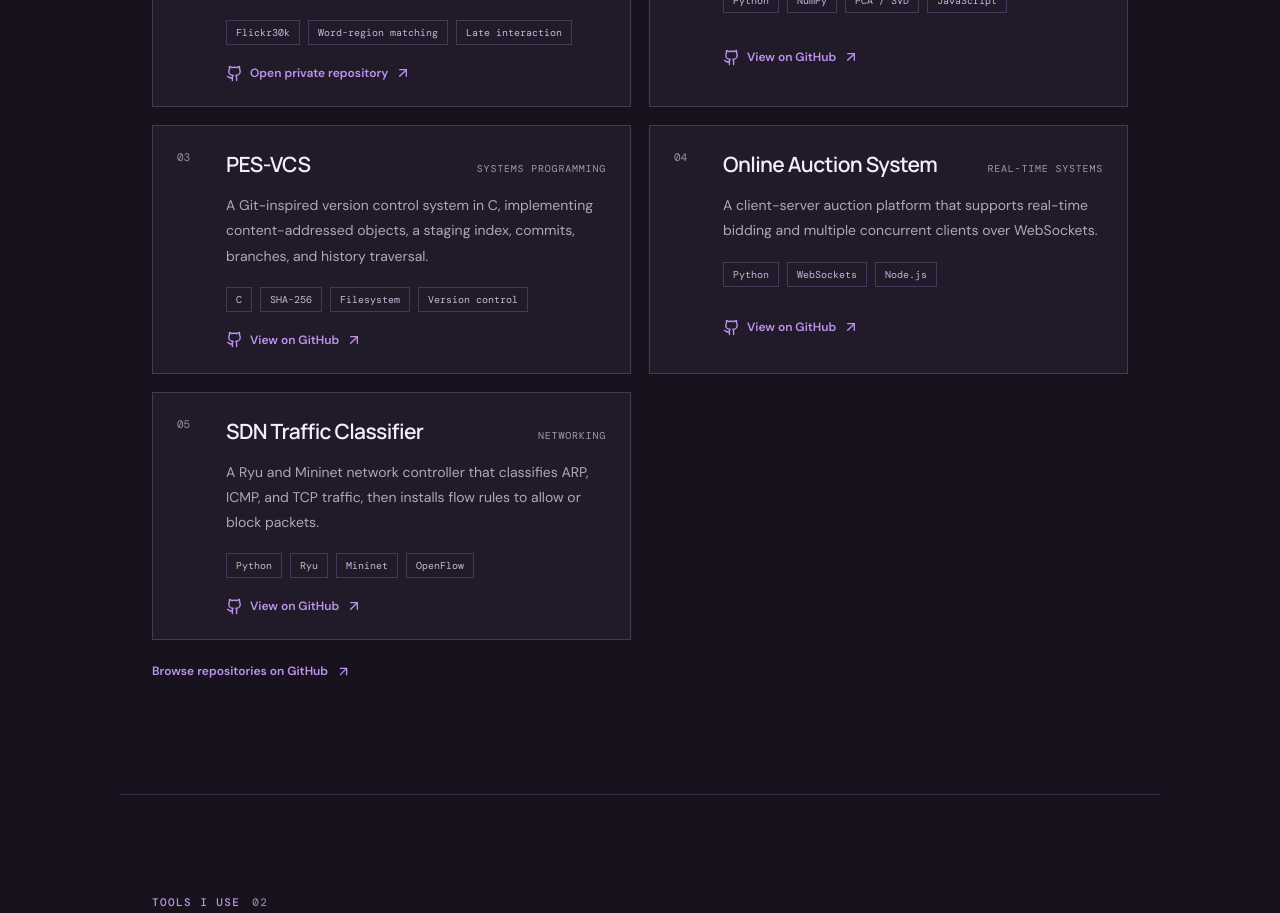
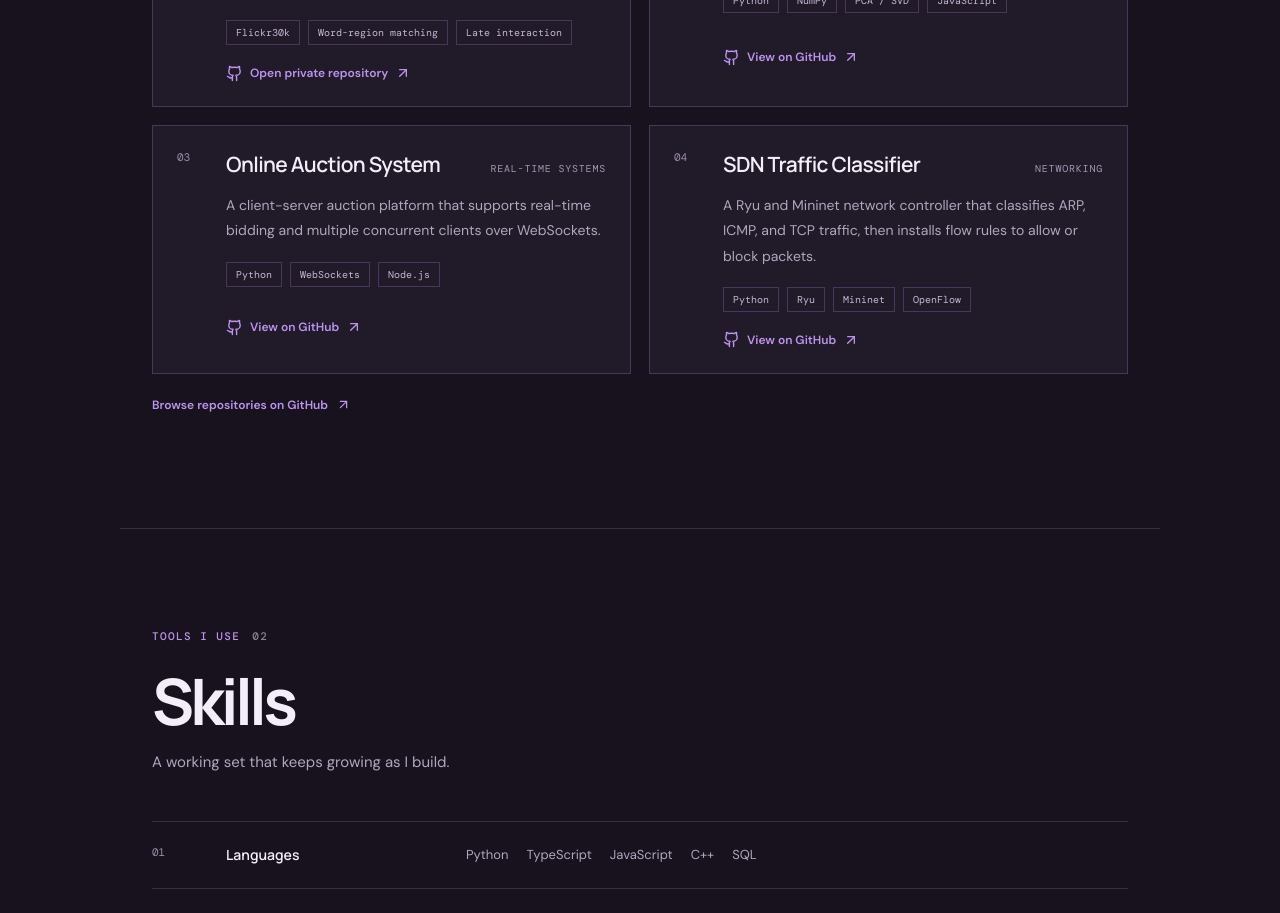
Before and after one commit to umbralrage345/profile-dashboard, a Next.js app: page / in a window 1280 px wide. Shown: the part 1840-2753 px from the top of the page. Built offline with nearby package versions, Linux system fonts and the light colour scheme.

Commit message:
Remove PES-VCS from featured projects

```diff
--- a/components/Projects.tsx
+++ b/components/Projects.tsx
@@ -17,14 +17,6 @@ const projects = [
       "A from-scratch PCA and SVD implementation for face recognition, with a Python visualization pipeline and a standalone browser webcam demo.",
     href: "https://github.com/umbralrage345/Eigenface_Based_Face_Recognition_System",
     stack: ["Python", "NumPy", "PCA / SVD", "JavaScript"],
-  },
-  {
-    name: "PES-VCS",
-    kind: "Systems programming",
-    description:
-      "A Git-inspired version control system in C, implementing content-addressed objects, a staging index, commits, branches, and history traversal.",
-    href: "https://github.com/umbralrage345/PES2UG24AM009-PES-VCS",
-    stack: ["C", "SHA-256", "Filesystem", "Version control"],
   },
   {
     name: "Online Auction System",
```
